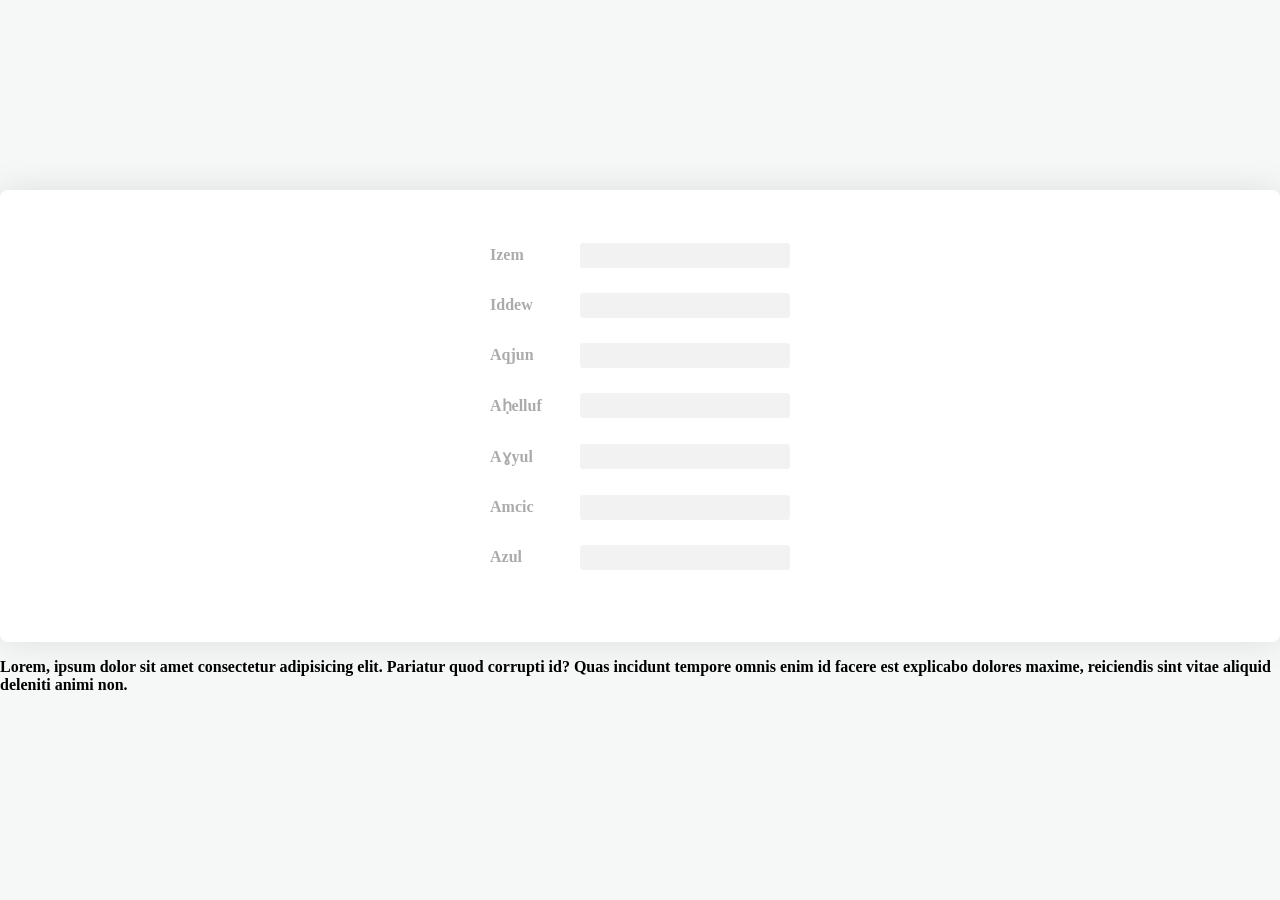
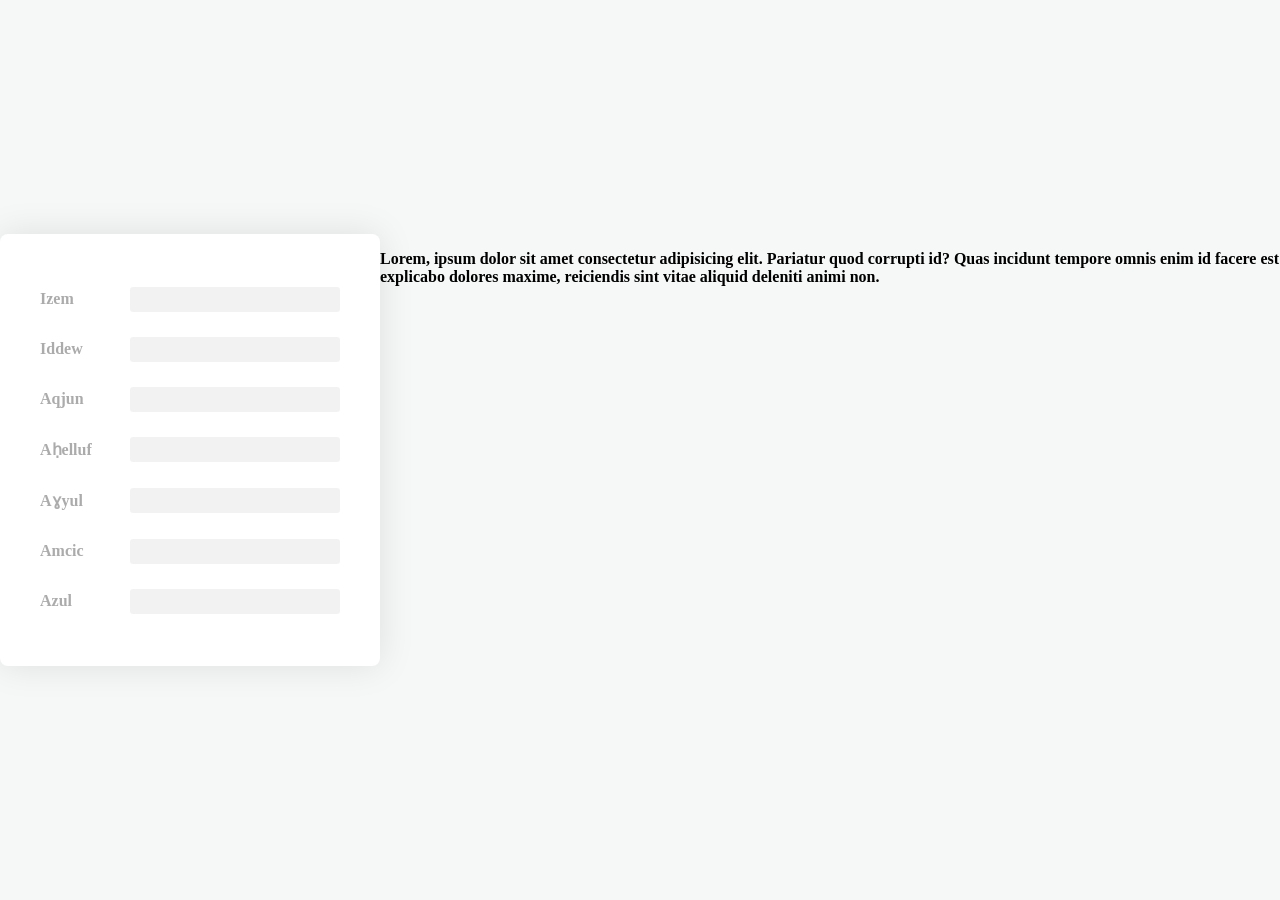

fix html and css

--- a/style.css
+++ b/style.css
@@ -10,6 +10,10 @@ body {
     background: rgba(237, 240, 242, 0.466);
 }
 
+main {
+    display: flex;
+}
+
 .wrapper {
     background: rgb(255, 255, 255);
     border-radius: 8px;
@@ -17,7 +21,7 @@ body {
     justify-content: center;
     align-items: center;
     box-shadow: 0 0 36px rgba(0, 0, 0, 0.1);
-    padding: 40px 40px 60px 40px;
+    padding: 40px;
 
 }
 
@@ -62,9 +66,8 @@ p:first-letter {
     text-transform: capitalize;
 }
 
-canvas {
-    position: fixed;
-    bottom: 50px;
+#canvas {
+
     box-shadow: 0 0 36px rgba(0, 0, 0, 0.1);
     border-radius: 50%;
 
